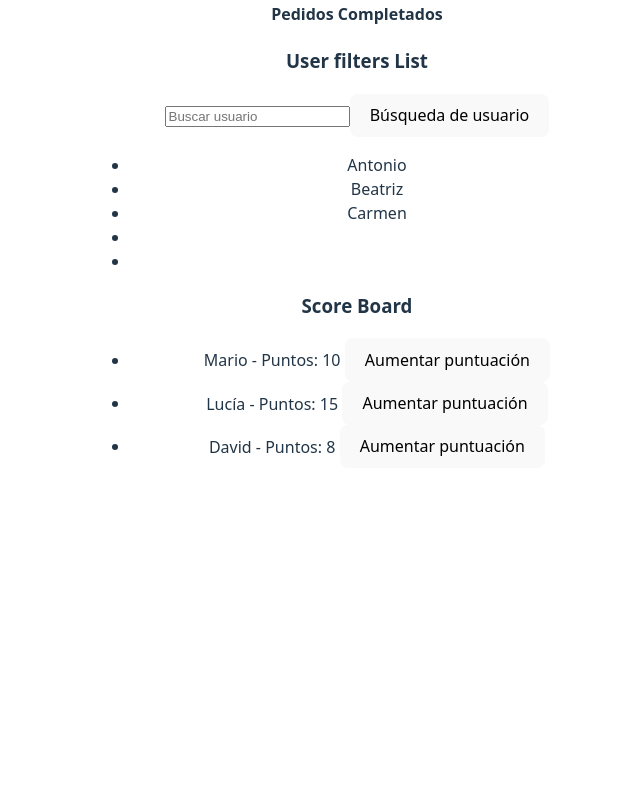
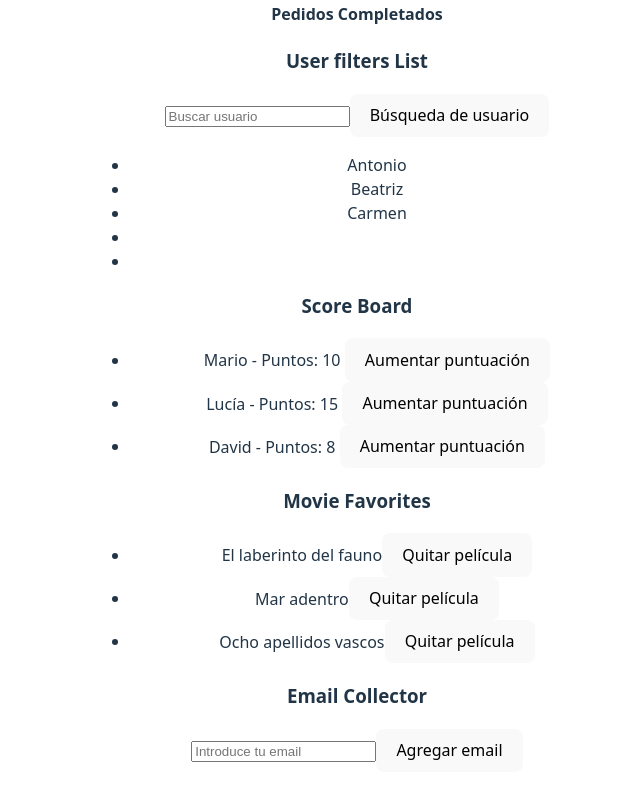
Before and after one commit to laura-gavilan/conditionals-react, a React (Vite) app: page / in a window 1280 px wide. Shown: the part 1627-2427 px from the top of the page, without its empty margins (283-923 px from the left). Before the commit the page ends 2143 px from the top, so only its background shows below. Built offline with nearby package versions, Linux system fonts and the light colour scheme.

Commit message:
add(component): add EmailColelctor.jsx component

```diff
--- a/src/App.jsx
+++ b/src/App.jsx
@@ -1,6 +1,8 @@
 import './App.css'
 import { AddFruitForm } from './components/AddFruitForm/AddFruitForm'
 import { DynamicShoppingList } from './components/DynamicShoppingList/DynamicShoppingList'
+import { EmailCollector } from './components/EmailCollector/EmailCollector'
+import { MovieFavorites } from './components/MovieFavorites/MovieFavorites'
 import { NamesList } from './components/NameList/NameList'
 import { OrderManager } from './components/OrderManager/OrderManager'
 import { ProductList } from './components/ProductList/ProductList'
@@ -35,6 +37,11 @@ export const App = () => {
       <UserFiltersList/>
 
       <ScoreBoard/>
+
+      <MovieFavorites/>
+
+      <EmailCollector/>
+
     </div>
   )
 }
--- /dev/null
+++ b/src/components/EmailCollector/EmailCollector.jsx
@@ -0,0 +1,38 @@
+import { useState } from "react"
+
+
+export const EmailCollector = () => {
+    const [email, setEmail] = useState("");
+    const [emailsList, setEmailsList] = useState([]);
+
+    const handleChange = (e) => {
+        setEmail(e.target.value);
+    };
+
+    const handleOnSubmit = (e) => {
+        e.preventDefault();
+
+        setEmailsList(prev => [...prev, email]);
+        setEmail("");
+    };
+
+    return (
+        <div>
+            <h3>Email Collector</h3>
+
+            <input type="email"
+                name="email"
+                value={email}
+                onChange={handleChange}
+                placeholder="Introduce tu email" />
+
+            <button onClick={handleOnSubmit}>Agregar email</button>
+
+            <ul>
+                {emailsList.map((email, index) => {
+                    return (<li key={index}>{email}</li>)
+                })}
+            </ul>
+        </div>
+    );
+};
--- /dev/null
+++ b/src/components/MovieFavorites/MovieFavorites.jsx
@@ -0,0 +1,35 @@
+import { useState } from "react";
+
+const movies = [
+    { id: 1, title: "El laberinto del fauno" },
+    { id: 2, title: "Mar adentro" },
+    { id: 3, title: "Ocho apellidos vascos" }
+];
+
+export const MovieFavorites = () => {
+    const [moviesList, setMoviesList] = useState(movies);
+
+    const handleChange = (id) => {
+        setMoviesList(prev => prev.filter(movie => movie.id !== id));
+    };
+
+    const handleOnSubmit = (id) => {
+        handleChange(id);
+    };
+
+    return (
+        <div>
+            <h3>Movie Favorites</h3>
+
+            <ul>
+                {moviesList.map(({ id, title }) => (
+                    <li key={id}>
+                        {title}
+
+                        <button onClick={() => handleOnSubmit(id)}>Quitar película</button>
+                    </li>
+                ))}
+            </ul>
+        </div>
+    );
+};
```
Also changed, not shown: src/components/EmailCollector/EmailCollector.css (added), src/components/MovieFavorites/MovieFavorites.css (added).
